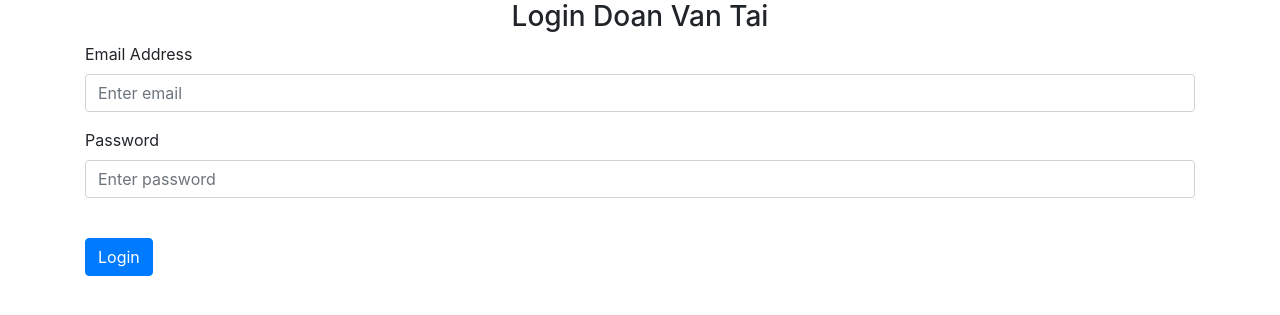
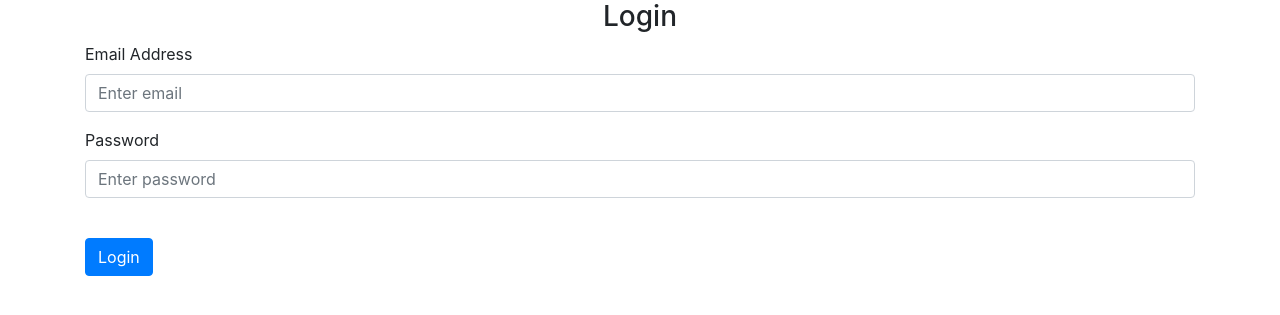
Before and after one commit to vantai13/taking-note, a Python web app: template website/templates/login.html in a window 1280 px wide. Shown: the part 56-371 px from the top of the page. Run offline with Jinja, Linux system fonts and the light colour scheme; the template is opened without the code that fills it, so the values that code supplies are empty; some libraries are stand-ins or nearby versions.

Commit message:
remove Doan Van Tai

```diff
--- a/website/templates/home.html
+++ b/website/templates/home.html
@@ -1,6 +1,6 @@
 {% extends "base.html" %} {% block title %}Home{% endblock %} {% block content
 %}
-<h1 align="center">Notes hello</h1>
+<h1 align="center">Notes</h1>
 <ul class="list-group list-group-flush" id="notes">
   {% for note in user.notes %}
   <li class="list-group-item">
--- a/website/templates/login.html
+++ b/website/templates/login.html
@@ -1,7 +1,7 @@
 {% extends "base.html" %} {% block title %}Login{% endblock %} {% block content
 %}
 <form method="POST">
-  <h3 align="center">Login Doan Van Tai </h3>
+  <h3 align="center">Login</h3>
   <div class="form-group">
     <label for="email">Email Address</label>
     <input
```
